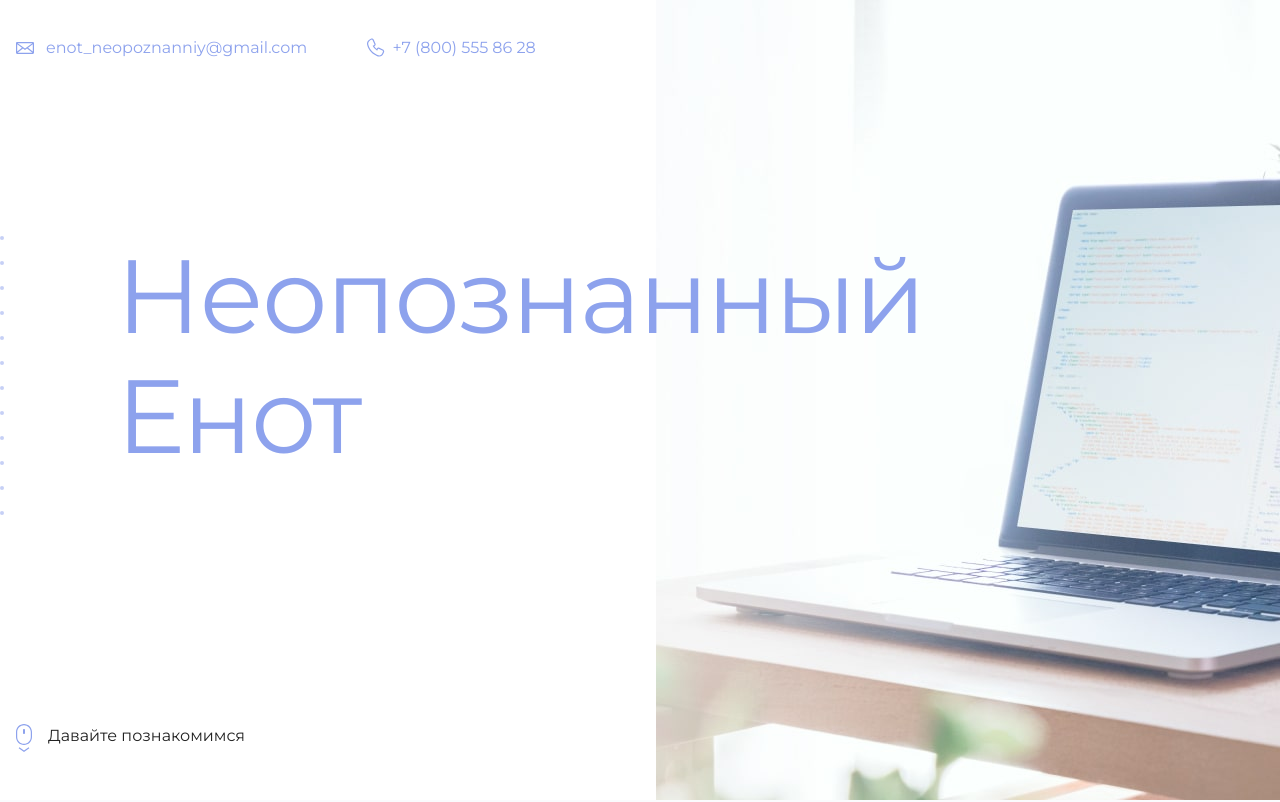
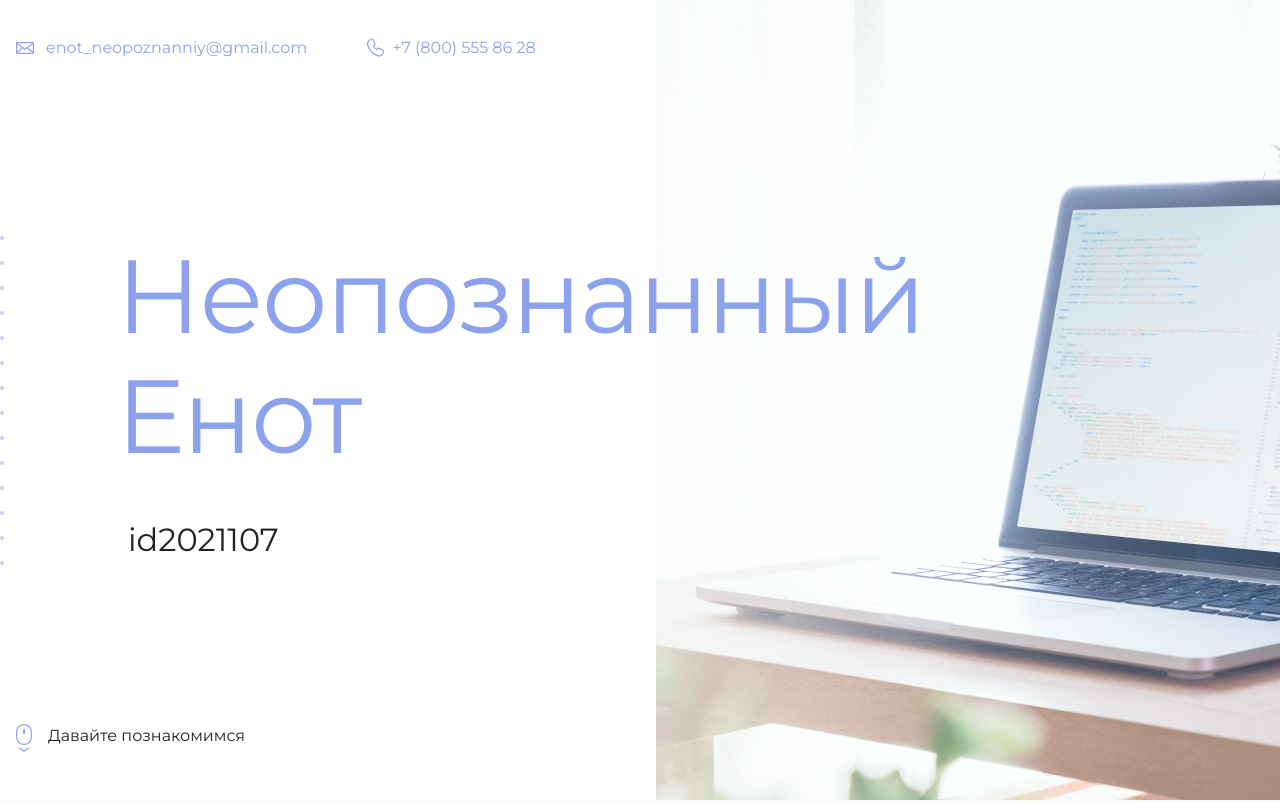
Before and after one commit to Cashkacaca/github-pages-example, a plain HTML site: page index.html in a window 1280 px wide. Shown: the top 802 px of the page. Drawn offline with Linux system fonts and the light colour scheme.

Commit message:
Добавляет id

```diff
--- a/index.html
+++ b/index.html
@@ -19,7 +19,7 @@
       <section class="hero-image">
         <div class="container">
           <h1 class="heading">Неопознанный Енот</h1>
-          <p><!-- Тут ваш id на сайте Академии --></p>
+          <p>id2021107</p>
         </div>
       </section>
 
```
